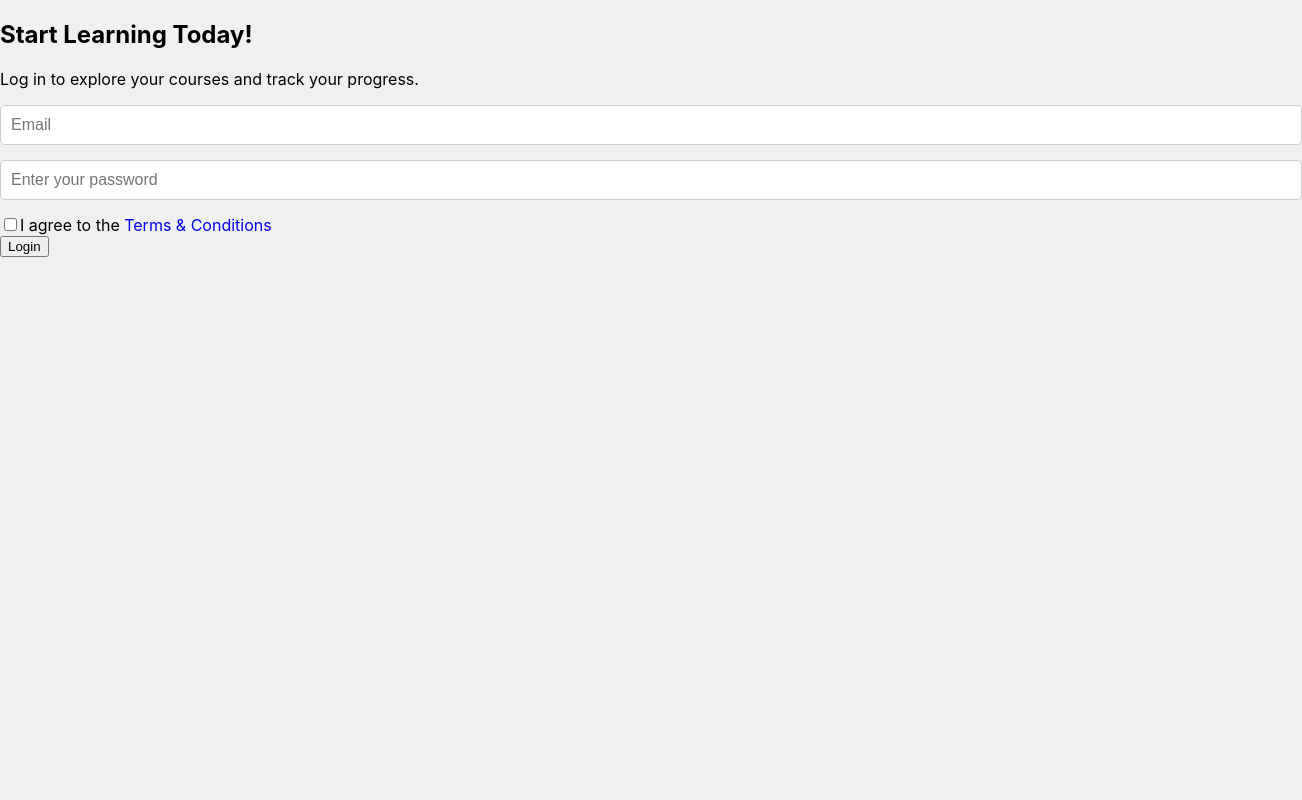
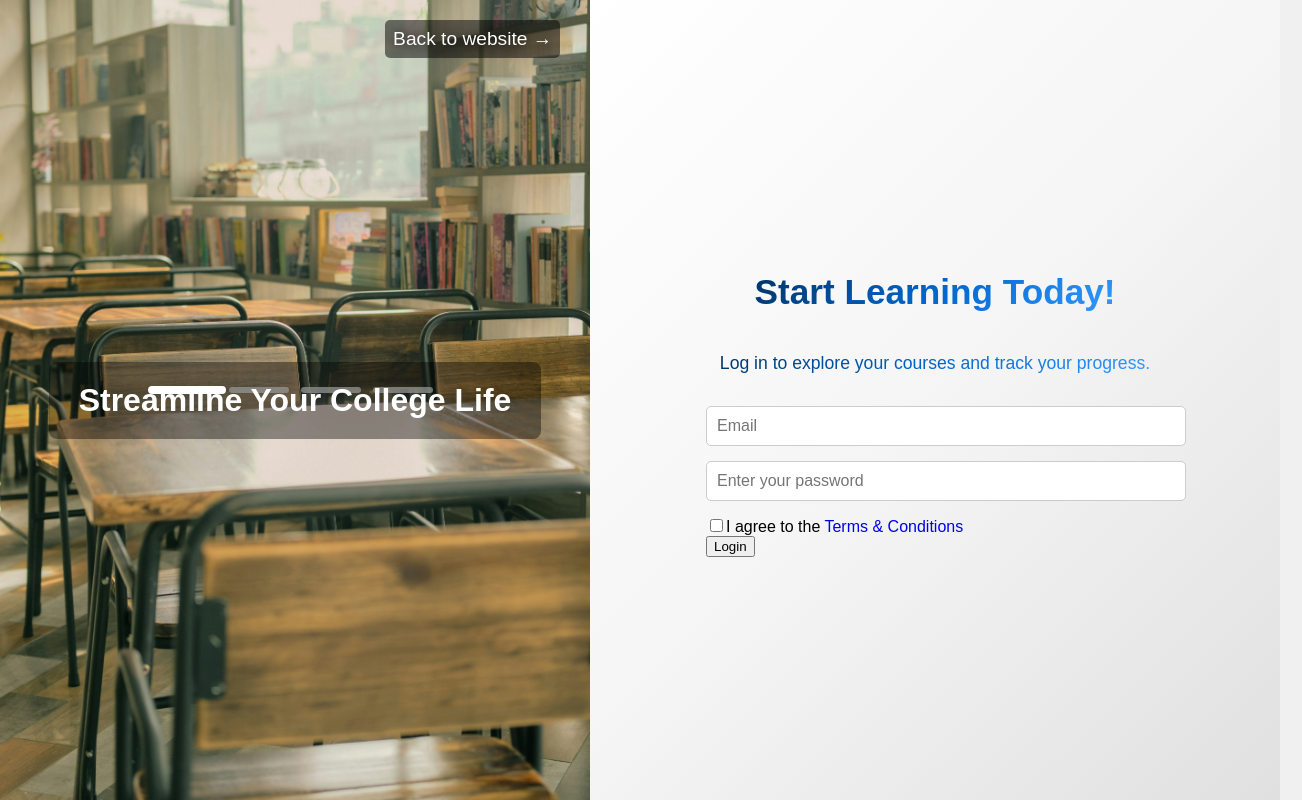
Before and after one commit to KhaledElG3ndy/Graduation-project, a React (Create React App) app: page /Login/signin in a window 1280 px wide. Shown: the whole page, 1302 px wide, since content can reach past the window. Built offline with nearby package versions, Linux system fonts and the light colour scheme.

Commit message:
Update SignInPage.jsx

```diff
--- a/src/Pages/Student/Login/SignInPage.jsx
+++ b/src/Pages/Student/Login/SignInPage.jsx
@@ -12,7 +12,7 @@ const SignInForm = () => {
   const navigate = useNavigate();
 
   const handleLogin = async () => {
-    const api_url = "";
+    const api_url = "https://localhost:44338/User/Login";
     try {
       const response = await fetch(api_url, {
         method: "POST",
@@ -23,12 +23,11 @@ const SignInForm = () => {
       });
 
       if (!response.ok) {
-        throw new Error("failed");
+        throw new Error("Failed");
       }
 
       const data = await response.json();
       console.log("Success:", data);
-
       navigate("/");
     } catch (error) {
       console.error("Error:", error);
@@ -37,18 +36,32 @@ const SignInForm = () => {
 
   const handleSubmit = (e) => {
     e.preventDefault();
-    if (!termsAccepted) {
-      alert("You must accept the Terms & Conditions.");
-      return;
-    }
+    if (!termsAccepted) return;
     handleLogin();
   };
 
   return (
-    <div className={styles.signupContainer}>
+    <div className={styles.container}>
+      <div className={styles.imageSection}>
+        <Link to="/" className={styles.backToWebsite}>
+          Back to website →
+        </Link>
+        <div className={styles.overlay}>Streamline Your College Life</div>
+        <div className={styles.pagination}>
+          <div className={`${styles.dot} ${styles.active}`}></div>
+          <div className={styles.dot}></div>
+          <div className={styles.dot}></div>
+          <div className={styles.dot}></div>
+        </div>
+      </div>
+
+      <div className={styles.formSection}>
+        <h2>
+          Start Learning <strong>Today!</strong>
+        </h2>
+        <p>Log in to explore your courses and track your progress.</p>
+
         <form className={styles.form} onSubmit={handleSubmit}>
-        <h2>Start Learning Today!</h2>
-        <p>Log in to explore your courses and track your progress.</p>
           <FormInput
             type="email"
             placeholder="Email"
@@ -61,6 +74,7 @@ const SignInForm = () => {
             value={password}
             onChange={(e) => setPassword(e.target.value)}
           />
+
           <div className={styles.terms}>
             <input
               type="checkbox"
@@ -70,14 +84,16 @@ const SignInForm = () => {
               onChange={() => setTermsAccepted(!termsAccepted)}
             />
             <label htmlFor="terms">
-            I agree to the <Link to="/terms">Terms & Conditions</Link>{" "}
+              I agree to the <Link to="/terms">Terms & Conditions</Link>
             </label>
           </div>
+
           <Button className={styles.login} type="submit">
             Login
           </Button>
         </form>
       </div>
+    </div>
   );
 };
 
```
Lines whose indentation alone changed are shown as unchanged.
